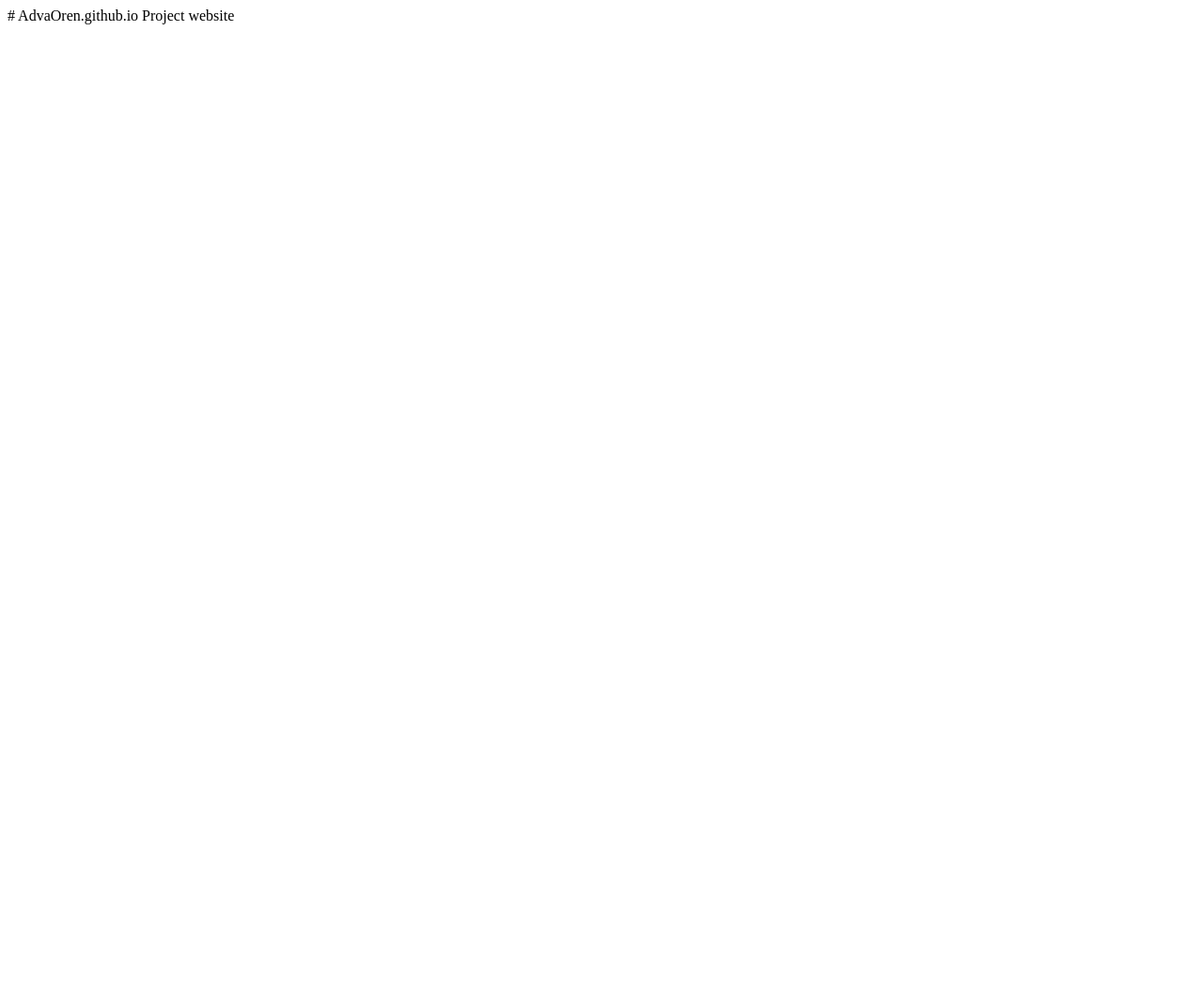
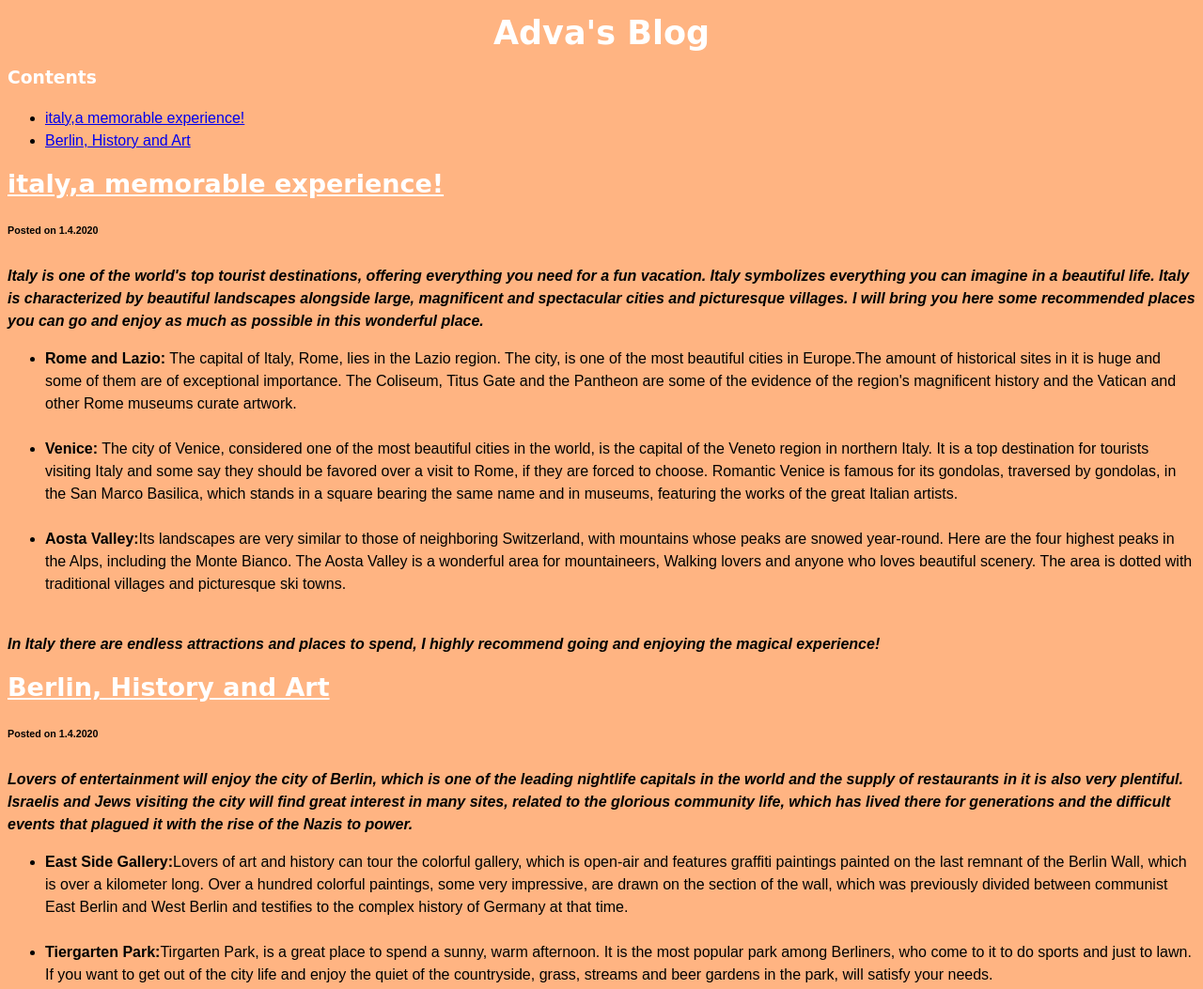
Before and after one commit to AdvaOren/AdvaOren.github.io, a plain HTML site: page index.html in a window 1280 px wide. Shown: the top 1053 px of the page at 94% size. Before the commit the page ends 800 px from the top, so only its background shows below. Drawn offline with Linux system fonts and the light colour scheme.

Commit message:
Update index.html

```diff
--- a/index.html
+++ b/index.html
@@ -1,2 +1,70 @@
-# AdvaOren.github.io
-Project website
+<!DOCTYPE html>
+<html>
+    <head>
+        <meta charset="utf-8">
+        <title>Project: Blog</title>
+    </head>
+    <style>
+        body {
+            background-color:rgb(255, 180, 130);
+            font-family:sans-serif;
+            line-height: 1.5em;
+        }
+        p {
+            font-style: italic;
+            font-weight:bold;
+        }
+        h2{
+            text-decoration: underline;
+            font-size:27px;
+            color:white;
+            font-family:cursive;
+        }
+        h1{
+            font-size:35px;
+            color:white;
+            text-align: center;
+            font-family:cursive;
+
+        }
+        h3{
+            font-family:cursive;
+            color:white;
+
+        }
+    </style>
+    <body>
+
+        <h1>Adva's Blog</h1>
+
+        <h3>Contents</h3>
+        <ul>
+            <li><a href="#italy">italy,a memorable experience!</a></li>
+            <li><a href="#berlin">Berlin, History and Art</a></li>
+        </ul>
+
+        <h2 id="italy">italy,a memorable experience!</h2>
+        <h6>Posted on 1.4.2020</h6>
+
+        <p>Italy is one of the world's top tourist destinations, offering everything you need for a fun vacation. Italy symbolizes everything you can imagine in a beautiful life. Italy is characterized by beautiful landscapes alongside large, magnificent and spectacular cities and picturesque villages. I will bring you here some recommended places you can go and enjoy as much as possible in this wonderful place.</p>
+        <ul>
+            <li><strong>Rome and Lazio:</strong> The capital of Italy, Rome, lies in the Lazio region. The city, is one of the most beautiful cities in Europe.The amount of historical sites in it is huge and some of them are of exceptional importance. The Coliseum, Titus Gate and the Pantheon are some of the evidence of the region's magnificent history and the Vatican and other Rome museums curate artwork.</li><br>
+            <li><strong>Venice:</strong> The city of Venice, considered one of the most beautiful cities in the world, is the capital of the Veneto region in northern Italy. It is a top destination for tourists visiting Italy and some say they should be favored over a visit to Rome, if they are forced to choose. Romantic Venice is famous for its gondolas, traversed by gondolas, in the San Marco Basilica, which stands in a square bearing the same name and in museums, featuring the works of the great Italian artists.</li><br>
+            <li><strong>Aosta Valley:</strong>Its landscapes are very similar to those of neighboring Switzerland, with mountains whose peaks are snowed year-round. Here are the four highest peaks in the Alps, including the Monte Bianco. The Aosta Valley is a wonderful area for mountaineers, Walking lovers and anyone who loves beautiful scenery. The area is dotted with traditional villages and picturesque ski towns.</li><br>
+            </ul>
+            <p> In Italy there are endless attractions and places to spend, I highly recommend going and enjoying the magical experience!</p>
+
+
+        <h2 id="berlin">Berlin, History and Art</h2>
+        <h6>Posted on 1.4.2020</h6>
+        <p>Lovers of entertainment will enjoy the city of Berlin, which is one of the leading nightlife capitals in the world and the supply of restaurants in it is also very plentiful. Israelis and Jews visiting the city will find great interest in many sites, related to the glorious community life, which has lived there for generations and the difficult events that plagued it with the rise of the Nazis to power.</p>
+        <ul>
+            <li><strong>East Side Gallery:</strong>Lovers of art and history can tour the colorful gallery, which is open-air and features graffiti paintings painted on the last remnant of the Berlin Wall, which is over a kilometer long. Over a hundred colorful paintings, some very impressive, are drawn on the section of the wall, which was previously divided between communist East Berlin and West Berlin and testifies to the complex history of Germany at that time.</li><br>
+            <li><strong>Tiergarten Park:</strong>Tirgarten Park, is a great place to spend a sunny, warm afternoon. It is the most popular park among Berliners, who come to it to do sports and just to lawn. If you want to get out of the city life and enjoy the quiet of the countryside, grass, streams and beer gardens in the park, will satisfy your needs.</li><br>
+            <li><strong>Haksha Market:</strong>The market area is rich in street art galleries and art, especially on Auguststrasse Street and the surrounding streets. Visiting the area is like visiting an open museum. The interior of the Haksha Hoppe is considered one of the city's most prominent recreation areas and is filled with restaurants, bars and unusual design shops.</li>
+        </ul>
+
+      <p> My experience from Berlin is a calm experience, full of knowledge and very comfortable. If you are looking for a place to rest, this can be a great option.</p>
+
+    </body>
+</html>
```
